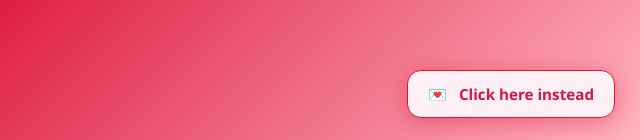
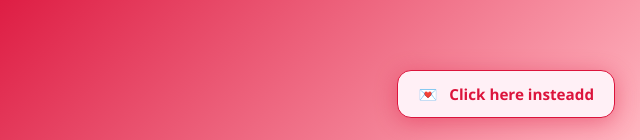
Before and after one commit to Aquarius30/Aquarius30.github.io, a plain HTML site: page index.html in a window 1280 px wide. Shown: the part 657-797 px from the top of the page, 640-1280 px from the left. Drawn offline with Linux system fonts and the light colour scheme.

Commit message:
update instead 2

```diff
--- a/index.html
+++ b/index.html
@@ -681,7 +681,7 @@
         id="insteadBtn"
         onclick="showMessage()">
 
-        Click here instead
+        Click here insteadd
 
     </button>
 
```
